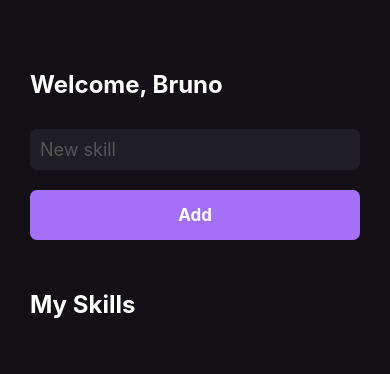
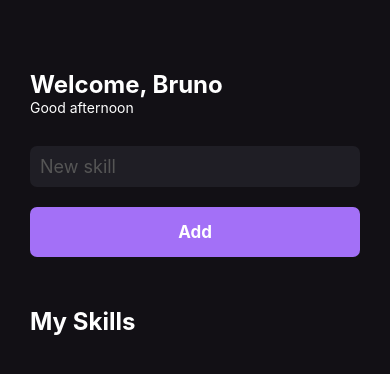
Before and after one commit to brunofray/rn-myskills, a React Native app: screen / in a window 390 px wide. Shown: the top 374 px of the page. Built offline with nearby package versions, Linux system fonts and the light colour scheme.

Commit message:
Continuando com Hooks useEffect

```diff
--- a/src/pages/Home.js
+++ b/src/pages/Home.js
@@ -1,4 +1,4 @@
-import React, { useState } from 'react';
+import React, { useState, useEffect } from 'react';
 import {
   View,
   Text,
@@ -13,11 +13,25 @@
 export function Home(){
   const [newSkill, setNewSkill] = useState('');
   const [mySkills, setMySkills] = useState([]);
+  const [greeting, setGreeting] = useState('');
 
   // handle -> nomenclatura utilizada quando tiver ações do usuário
   function handleAddNewSkill() {
     setMySkills(oldState => [...oldState, newSkill]);
   }
+
+  useEffect(() => {
+    const currentHour = new Date().getHours();
+    if ( currentHour < 12 ) {
+      setGreeting('Good morning');
+    }
+    else if ( currentHour >= 12 && currentHour < 18 ) {
+      setGreeting('Good afternoon');
+    }
+    else {
+      setGreeting('Good night');
+    }
+  }, []);
 
   return (
     <View style={styles.container}>
@@ -25,6 +39,10 @@
         style={styles.title}
       >
         Welcome, Bruno
+      </Text>
+
+      <Text style={styles.greetings}>
+        { greeting }
       </Text>
 
       <TextInput
@@ -71,4 +89,7 @@
     marginTop: 30,
     borderRadius: 7,
   },
+  greetings: {
+    color: '#fff',
+  },
 });
```
